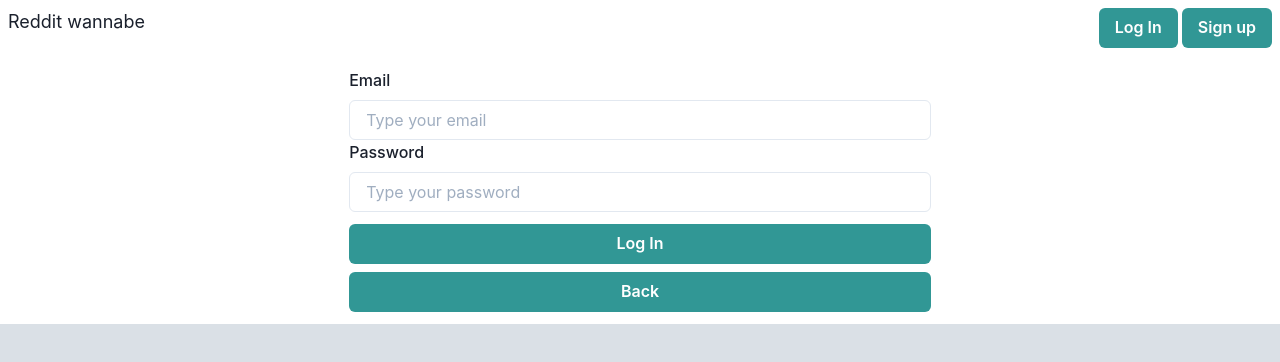
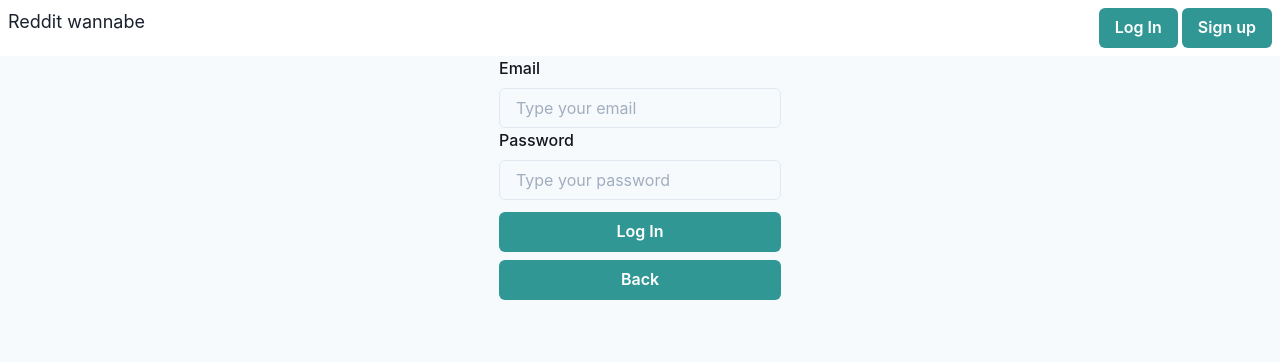
Before and after one commit to JoaoSousaJS/reddit-wannabe-microservice, a Next.js app in the folder client/: page /auth/signin in a window 1280 px wide. Shown: the top 362 px of the page. Built offline with nearby package versions, Linux system fonts and the light colour scheme.

Commit message:
feat: fix styling

```diff
--- a/client/src/api/index.ts
+++ b/client/src/api/index.ts
@@ -7,6 +7,10 @@ type AxiosRequestProps = {
     cookies: NextApiRequestCookies
   }
 }
+
+export const basicInstace = axios.create({
+  baseURL: 'http://ingress-nginx-controller.ingress-nginx.svc.cluster.local'
+})
 
 export const client = ({ req }: AxiosRequestProps) => {
   if (typeof window === 'undefined') {
--- /dev/null
+++ b/client/src/components/Container/index.tsx
@@ -0,0 +1,19 @@
+import { Flex, useColorMode, FlexProps } from '@chakra-ui/react'
+
+export const Container = (props: FlexProps) => {
+  const { colorMode } = useColorMode()
+
+  const bgColor = { light: 'gray.50', dark: 'gray.900' }
+
+  const color = { light: 'black', dark: 'white' }
+  return (
+    <Flex
+      direction="column"
+      alignItems="center"
+      justifyContent="flex-start"
+      bg={bgColor[colorMode]}
+      color={color[colorMode]}
+      {...props}
+    />
+  )
+}
--- a/client/src/components/SignIn/index.tsx
+++ b/client/src/components/SignIn/index.tsx
@@ -1,11 +1,12 @@
 import {
-  Container,
   FormControl,
   Button,
   FormLabel,
   Input,
   FormErrorMessage
 } from '@chakra-ui/react'
+import { useRequest } from 'hooks/use-request'
+import { useRouter } from 'next/dist/client/router'
 import Link from 'next/link'
 import { useForm } from 'react-hook-form'
 
@@ -21,15 +22,24 @@ export const SignIn = () => {
     formState: { errors, isSubmitting }
   } = useForm<FormData>()
 
-  console.log(errors)
+  const router = useRouter()
+
+  const { doRequest, errors: apiErrors } = useRequest({
+    url: '/api/users/signin',
+    method: 'post',
+    onSuccess: () => router.push('/')
+  })
+
+  console.log(apiErrors)
 
   const handleSignUp = handleSubmit(async ({ email, password }) => {
-    console.log(email)
-    console.log(password)
+    await doRequest({
+      email,
+      password
+    })
   })
 
   return (
-    <Container padding="3">
     <form onSubmit={handleSignUp}>
       <FormControl isInvalid={!!errors.email}>
         <FormLabel htmlFor="email">Email</FormLabel>
@@ -60,6 +70,8 @@ export const SignIn = () => {
         </FormErrorMessage>
       </FormControl>
 
+      {apiErrors && apiErrors}
+
       <Button
         marginTop="3"
         isFullWidth
@@ -75,6 +87,5 @@ export const SignIn = () => {
         </Button>
       </Link>
     </form>
-    </Container>
   )
 }
--- /dev/null
+++ b/client/src/hooks/use-request.tsx
@@ -0,0 +1,44 @@
+import { Box, ListItem, UnorderedList } from '@chakra-ui/react'
+import axios from 'axios'
+import { useState } from 'react'
+
+type ErrorProps = {
+  message: string
+  field: string
+}
+
+type AxiosProps = {
+  method: 'get' | 'post' | 'patch'
+  url: string
+  onSuccess?: () => Promise<boolean>
+}
+
+export const useRequest = ({ method, url, onSuccess }: AxiosProps) => {
+  const [errors, setErrors] = useState<JSX.Element>()
+
+  const doRequest = async (body: any) => {
+    try {
+      setErrors(undefined)
+
+      if (onSuccess) {
+        onSuccess()
+      }
+
+      const response = await axios[method](url, body)
+
+      return response.data
+    } catch (error) {
+      setErrors(
+        <Box>
+          <UnorderedList>
+            {error.response?.data.errors?.map((err: ErrorProps) => (
+              <ListItem key={err.field}>{err.message}</ListItem>
+            ))}
+          </UnorderedList>
+        </Box>
+      )
+    }
+  }
+
+  return { doRequest, errors }
+}
--- a/client/src/pages/_app.tsx
+++ b/client/src/pages/_app.tsx
@@ -1,11 +1,11 @@
-import '../../styles/globals.css'
 import { ChakraProvider } from '@chakra-ui/react'
 import { AppProps } from 'next/app'
 import Header from 'components/Header'
+import theme from '../../styles/theme'
 
 function MyApp({ Component, pageProps }: AppProps) {
   return (
-    <ChakraProvider>
+    <ChakraProvider resetCSS theme={theme}>
       <Header />
       <Component {...pageProps} />
     </ChakraProvider>
--- /dev/null
+++ b/client/src/pages/_document.tsx
@@ -0,0 +1,17 @@
+import NextDocument, { Html, Head, Main, NextScript } from 'next/document'
+import { ColorModeScript } from '@chakra-ui/react'
+
+export default class Document extends NextDocument {
+  render() {
+    return (
+      <Html>
+        <Head />
+        <body>
+          <ColorModeScript />
+          <Main />
+          <NextScript />
+        </body>
+      </Html>
+    )
+  }
+}
--- a/client/src/pages/auth/signin.tsx
+++ b/client/src/pages/auth/signin.tsx
@@ -1,7 +1,13 @@
+import { Container } from 'components/Container'
+
 import { SignIn } from '../../components/SignIn/index'
 
 const signin = () => {
-  return <SignIn />
+  return (
+    <Container height="100vh">
+      <SignIn />
+    </Container>
+  )
 }
 
 export default signin
--- a/client/styles/globals.css
+++ b/client/styles/globals.css
@@ -1,10 +1,9 @@
 html,
 body {
-  padding: 0;
-  margin: 0;
+
   font-family: -apple-system, BlinkMacSystemFont, Segoe UI, Roboto, Oxygen,
     Ubuntu, Cantarell, Fira Sans, Droid Sans, Helvetica Neue, sans-serif;
-    background-color: #DAE0E6;
+  background-color: #DAE0E6;
 }
 
 a {
@@ -13,5 +12,12 @@ a {
 }
 
 * {
+  margin: 0;
+  padding: 0;
+  border: 0;
   box-sizing: border-box;
+  vertical-align: baseline;
+  -webkit-font-smoothing: antialiased;
+  -moz-osx-font-smoothing: grayscale;
+
 }
--- /dev/null
+++ b/client/styles/theme.tsx
@@ -0,0 +1,21 @@
+import { extendTheme } from '@chakra-ui/react'
+import { createBreakpoints } from '@chakra-ui/theme-tools'
+
+const fonts = { mono: `'Menlo', monospace` }
+
+const breakpoints = createBreakpoints({
+  sm: '40em',
+  md: '52em',
+  lg: '64em',
+  xl: '80em'
+})
+
+const theme = extendTheme({
+  colors: {
+    black: '#16161D'
+  },
+  fonts,
+  breakpoints
+})
+
+export default theme
```
Also changed, not shown: client/src/components/Main/index.tsx (+11 -8 lines), client/src/pages/index.tsx (+9 -1 lines). Lines whose indentation alone changed are shown as unchanged.
